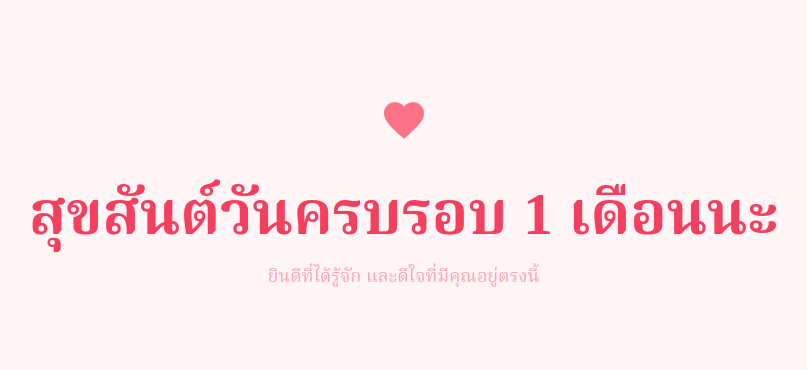
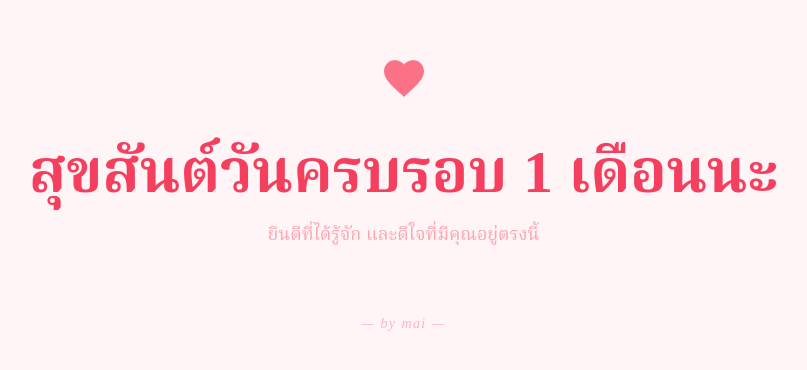
Before and after one commit to Simai66/OurFirstMonth, a website built with Vite: page index.html in a window 1280 px wide. Shown: the part 8200-8570 px from the top of the page, without its empty margins (236-1043 px from the left). Built offline with nearby package versions, Linux system fonts and the light colour scheme.

Commit message:
feat: add 'by mai' signature

```diff
--- a/index.html
+++ b/index.html
@@ -243,6 +243,9 @@
                 <p class="text-rose-300 text-lg">
                     ยินดีที่ได้รู้จัก และดีใจที่มีคุณอยู่ตรงนี้
                 </p>
+                <p class="mt-16 text-rose-300/80 text-sm italic font-light tracking-widest">
+                    — by mai —
+                </p>
             </div>
         </section>
     </main>
```
